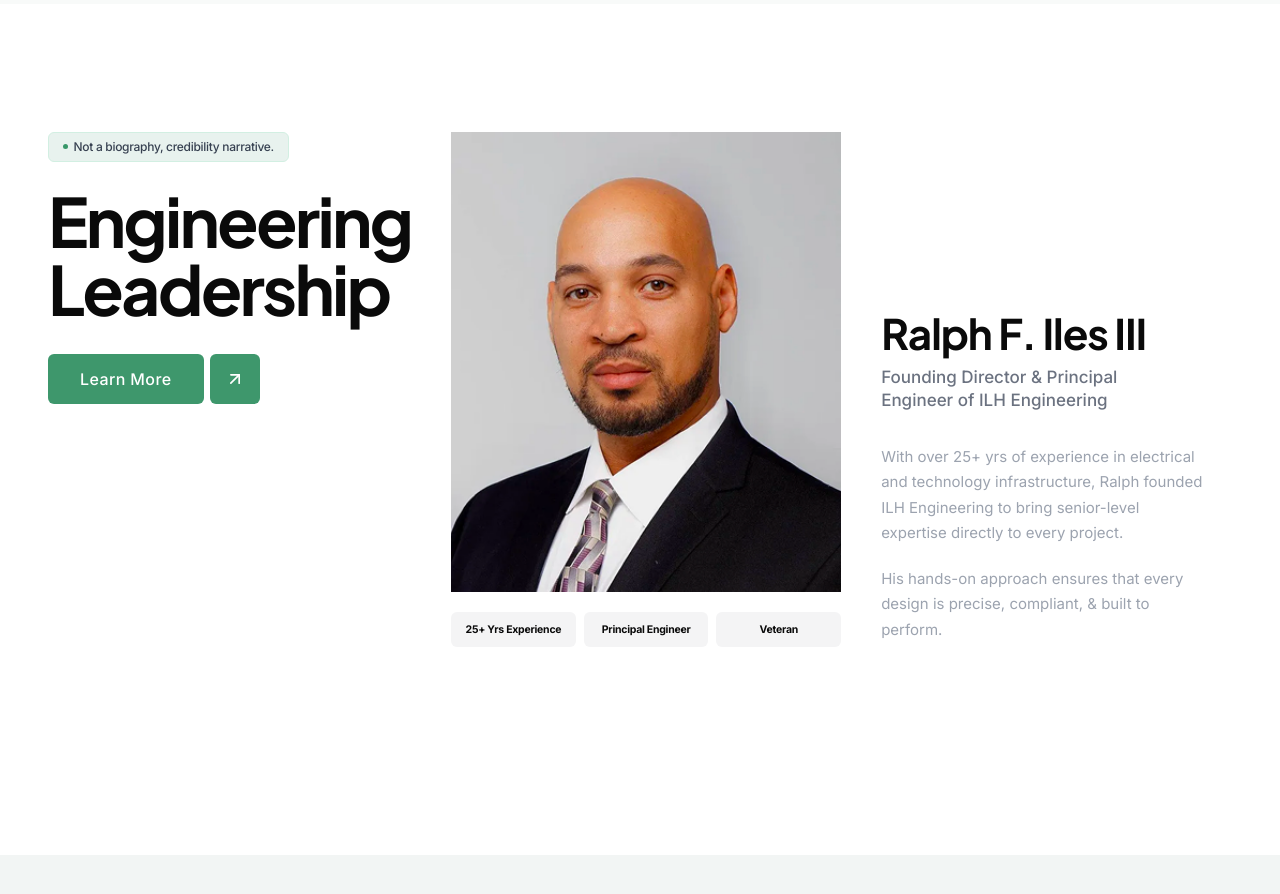
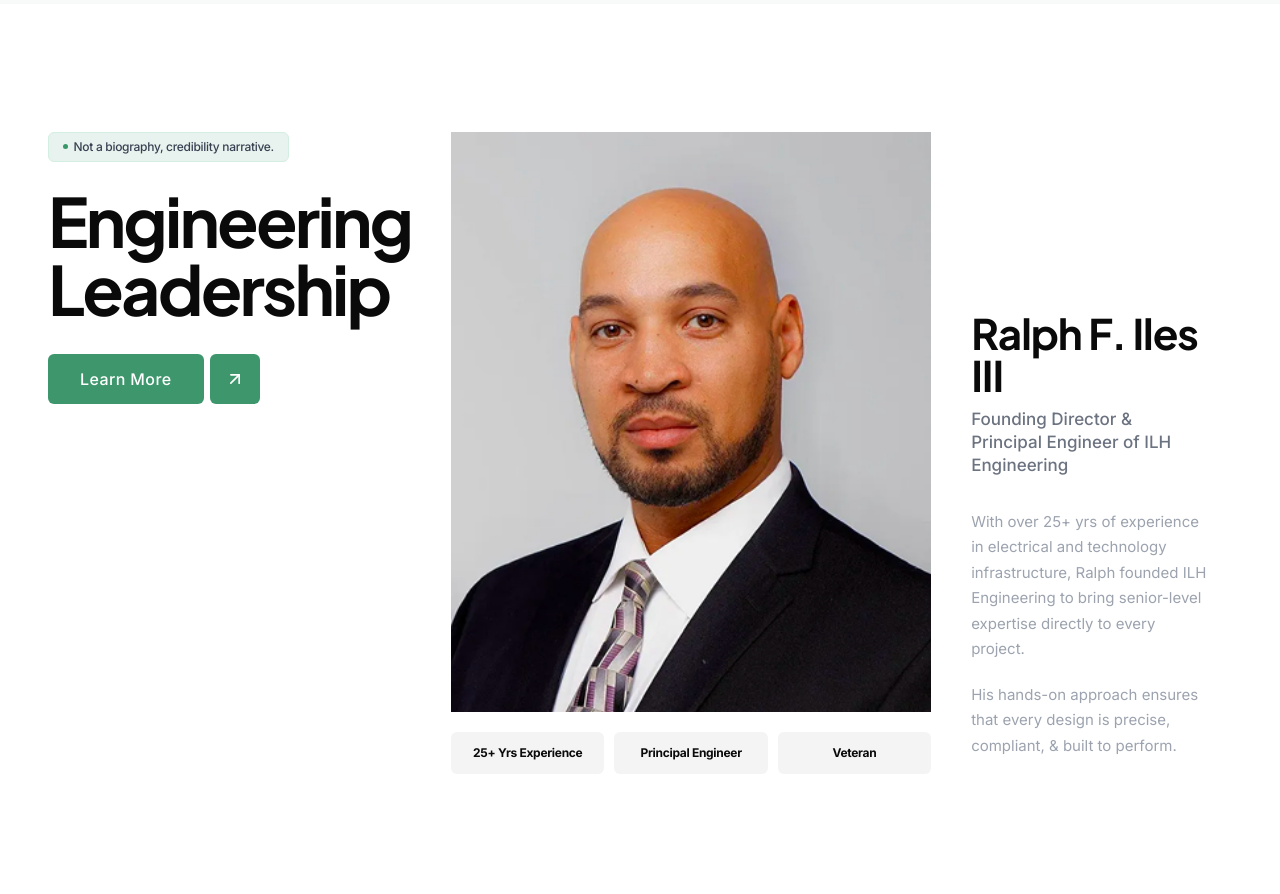
Before and after one commit to Yug210705/ILH_Engineering, a React (Vite) app: page / in a window 1280 px wide. Shown: the part 7400-8294 px from the top of the page. Before the commit the page ends 8255 px from the top, so only its background shows below. Built offline with nearby package versions, Linux system fonts and the light colour scheme.

Commit message:
Increase dimensions of Leadership photo frame to precisely match user dimensions

```diff
--- a/src/components/Leadership.jsx
+++ b/src/components/Leadership.jsx
@@ -44,9 +44,9 @@
             whileInView={{ opacity: 1, scale: 1 }}
             viewport={{ once: true, margin: "-100px" }}
             transition={{ duration: 0.7, delay: 0.15, ease: [0.2, 0.8, 0.2, 1] }}
-            className="flex flex-col items-center w-full max-w-[390px]"
+            className="flex flex-col items-center w-full max-w-[480px]"
           >
-            <div className="w-full h-[460px] bg-[#f1f5f9] overflow-hidden mb-4 relative flex items-center justify-center">
+            <div className="w-full h-[580px] bg-[#f1f5f9] overflow-hidden mb-4 relative flex items-center justify-center">
               <img
                 src={ralphImg}
                 alt="Ralph F. Iles III"
@@ -54,14 +54,14 @@
               />
             </div>
             {/* Small Stat Pills */}
-            <div className="flex gap-[8px] w-full justify-between mt-1">
-              <div className="bg-[#f4f4f5] text-[#0a0a0a] text-[10.5px] font-[700] px-3 py-2.5 rounded-[6px] tracking-tight flex-1 text-center whitespace-nowrap">
+            <div className="flex gap-[10px] w-full justify-between mt-1">
+              <div className="bg-[#f4f4f5] text-[#0a0a0a] text-[12px] font-[700] px-4 py-3 rounded-[6px] tracking-tight flex-1 text-center whitespace-nowrap">
                 25+ Yrs Experience
               </div>
-              <div className="bg-[#f4f4f5] text-[#0a0a0a] text-[10.5px] font-[700] px-3 py-2.5 rounded-[6px] tracking-tight flex-1 text-center whitespace-nowrap">
+              <div className="bg-[#f4f4f5] text-[#0a0a0a] text-[12px] font-[700] px-4 py-3 rounded-[6px] tracking-tight flex-1 text-center whitespace-nowrap">
                 Principal Engineer
               </div>
-              <div className="bg-[#f4f4f5] text-[#0a0a0a] text-[10.5px] font-[700] px-3 py-2.5 rounded-[6px] tracking-tight flex-1 text-center whitespace-nowrap">
+              <div className="bg-[#f4f4f5] text-[#0a0a0a] text-[12px] font-[700] px-4 py-3 rounded-[6px] tracking-tight flex-1 text-center whitespace-nowrap">
                 Veteran
               </div>
             </div>
```
